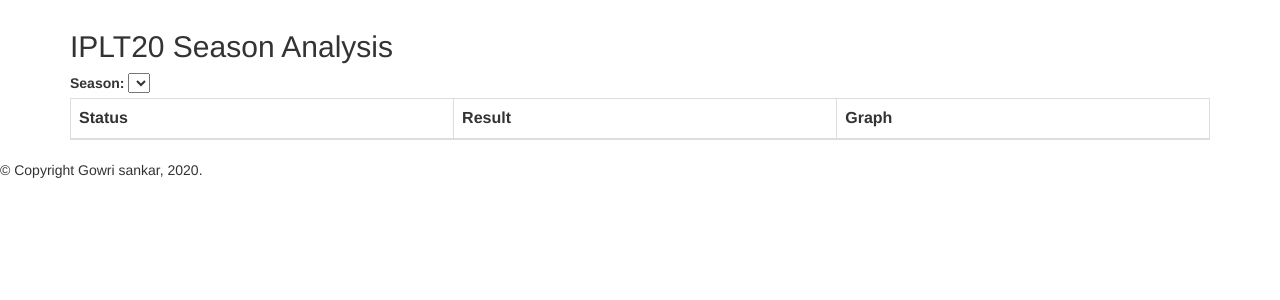
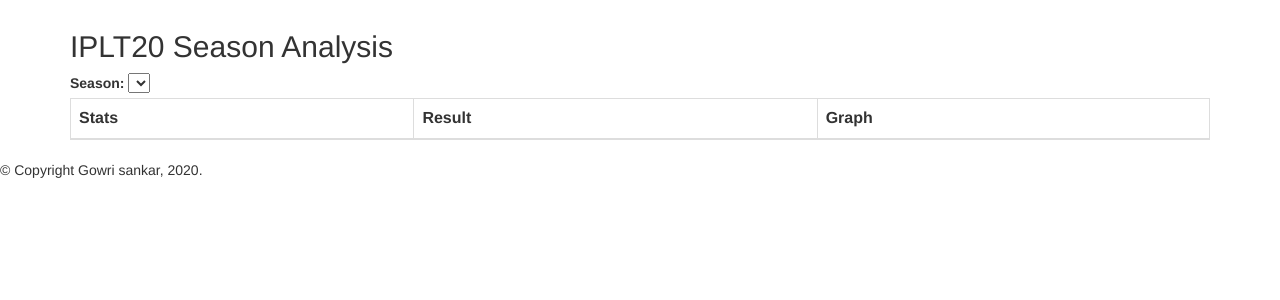
Before and after one commit to gsankar24/ipl-analysis, a Django app: template templates/index.html in a window 1280 px wide. Shown: the part 53-353 px from the top of the page. Run offline with Django 3.2, Linux system fonts and the light colour scheme; the template is opened without the code that fills it, so the values that code supplies are empty; some libraries are stand-ins or nearby versions.

Commit message:
Updated table header.

```diff
--- a/templates/includes/table.html
+++ b/templates/includes/table.html
@@ -1,7 +1,7 @@
 <table class="table table-bordered">
     <thead>
     <tr>
-        <th>Status</th>
+        <th>Stats</th>
         <th>Result</th>
         <th>Graph</th>
     </tr>
```
